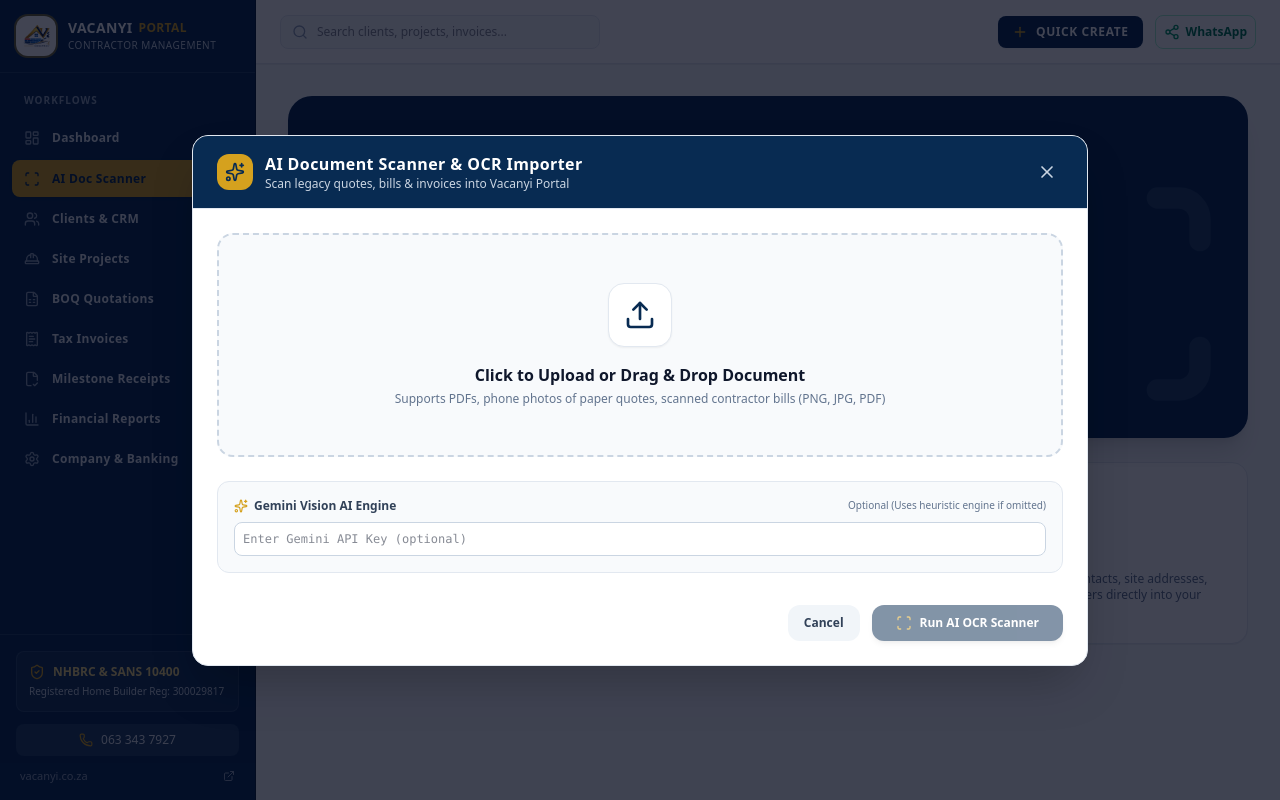
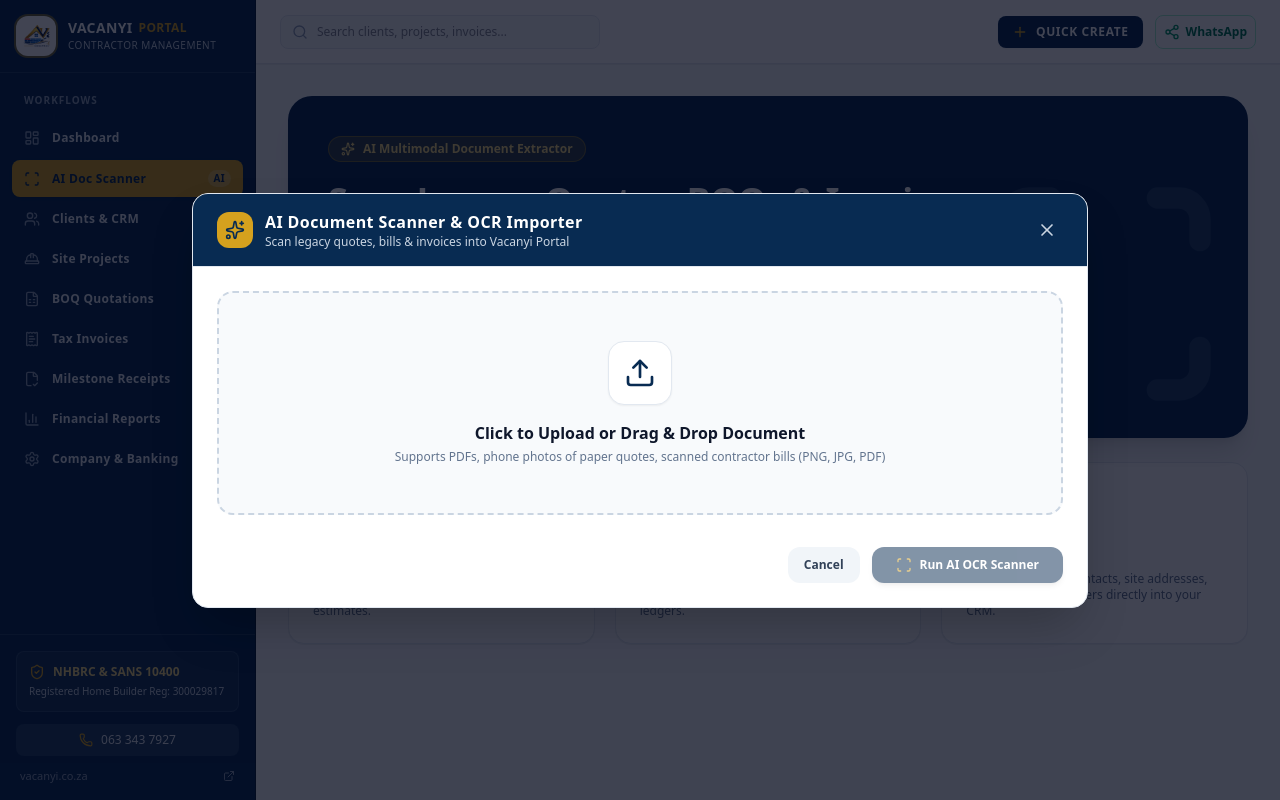
Before and after one commit to ThaboDigital/vacanyi-portal, a Next.js app: page /scan in a window 1280 px wide. Built offline with nearby package versions, Linux system fonts and the light colour scheme.

Commit message:
Move Gemini API key configuration purely to server-side .env and hide from client UI

```diff
--- a/components/documents/document-scanner-modal.tsx
+++ b/components/documents/document-scanner-modal.tsx
@@ -35,7 +35,6 @@
 
   const [selectedFile, setSelectedFile] = useState<File | null>(null);
   const [previewUrl, setPreviewUrl] = useState<string | null>(null);
-  const [apiKey, setApiKey] = useState<string>('');
   const [isScanning, setIsScanning] = useState<boolean>(false);
   const [scanStep, setScanStep] = useState<'upload' | 'review' | 'success'>('upload');
   const [error, setError] = useState<string | null>(null);
@@ -104,9 +103,6 @@
     try {
       const formData = new FormData();
       formData.append('file', selectedFile);
-      if (apiKey) {
-        formData.append('apiKey', apiKey);
-      }
 
       const res = await fetch('/api/scan-document', {
         method: 'POST',
@@ -392,24 +388,6 @@
                       <span>Ready to scan ({(selectedFile.size / 1024).toFixed(1)} KB)</span>
                     </span>
                   )}
-                </div>
-
-                {/* Optional Gemini API Key field */}
-                <div className="bg-slate-50 p-4 rounded-xl border border-slate-200 text-xs space-y-2">
-                  <div className="flex items-center justify-between">
-                    <span className="font-bold text-slate-700 flex items-center gap-1.5">
-                      <Sparkles className="w-3.5 h-3.5 text-[#D5A11E]" />
-                      <span>Gemini Vision AI Engine</span>
-                    </span>
-                    <span className="text-[10px] text-slate-500">Optional (Uses heuristic engine if omitted)</span>
-                  </div>
-                  <input
-                    type="password"
-                    value={apiKey}
-                    onChange={(e) => setApiKey(e.target.value)}
-                    placeholder="Enter Gemini API Key (optional)"
-                    className="w-full p-2 bg-white border border-slate-300 rounded-lg text-xs font-mono"
-                  />
                 </div>
 
                 {/* Scan Trigger Button */}
```
Also changed, not shown: 1 other file (tests, documents, lock files or other folders).
